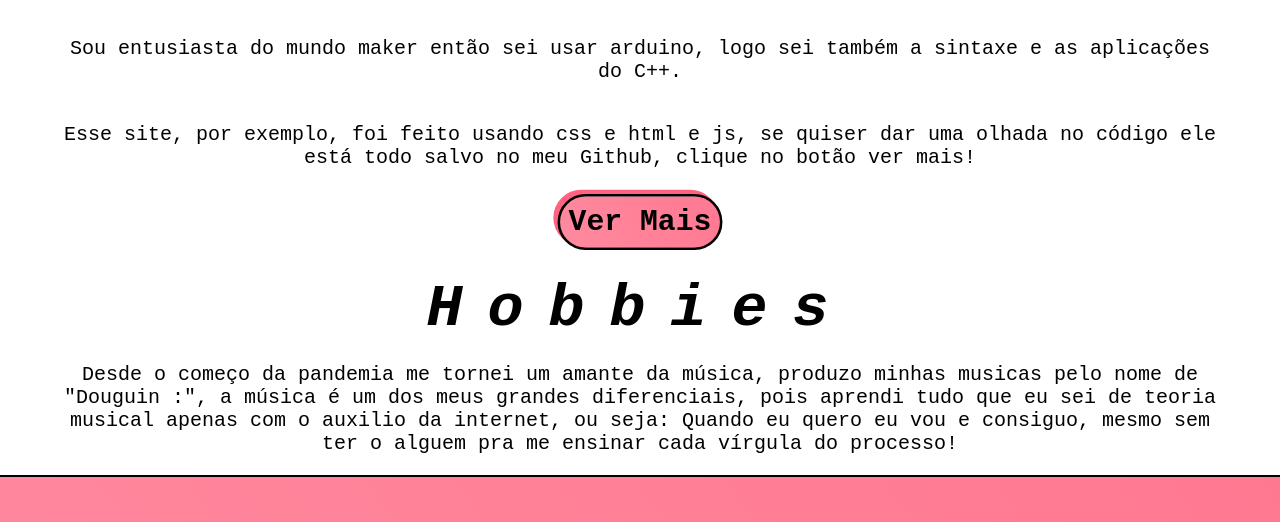
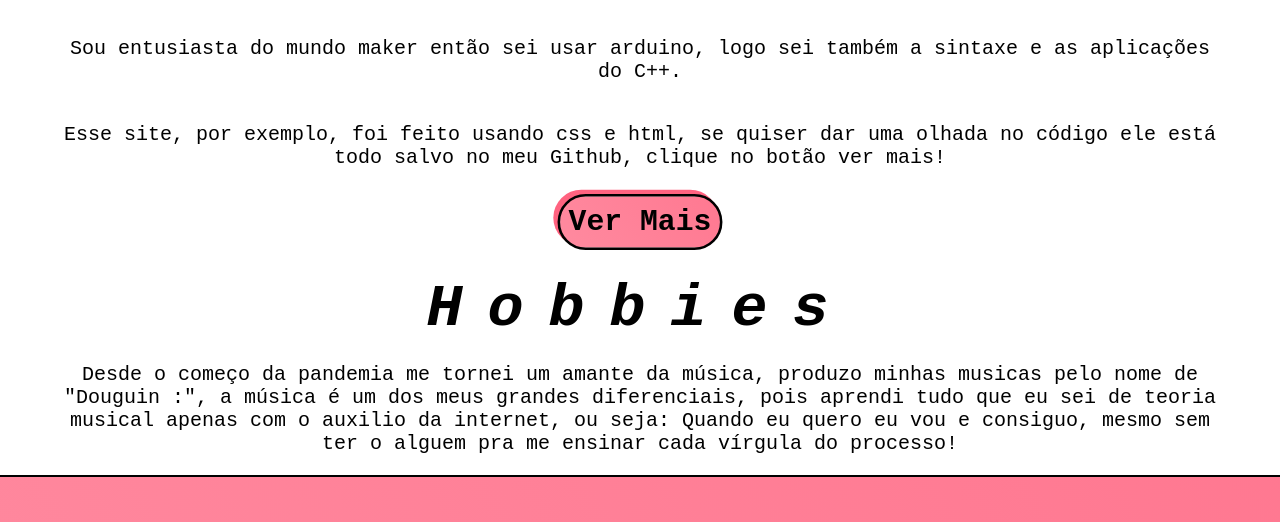
Before and after one commit to Vogova/Portfolio, a plain HTML site: page index.html in a window 1280 px wide. Shown: the part 2883-3405 px from the top of the page. Drawn offline with Linux system fonts and the light colour scheme.

Commit message:
Update index.html

```diff
--- a/index.html
+++ b/index.html
@@ -107,7 +107,7 @@
                 Sou entusiasta do mundo maker então sei usar arduino, logo sei também a sintaxe e as aplicações do C++.
             </div>
             <div class="texto">
-                Esse site, por exemplo, foi feito usando css e html e js, se quiser dar uma olhada no código ele está todo
+                Esse site, por exemplo, foi feito usando css e html, se quiser dar uma olhada no código ele está todo
                 salvo no meu Github, clique no botão ver mais!
             </div>
             <a href='https://github.com/Vogova/portfolio' class="ver"><button>Ver Mais</button></a>
```
